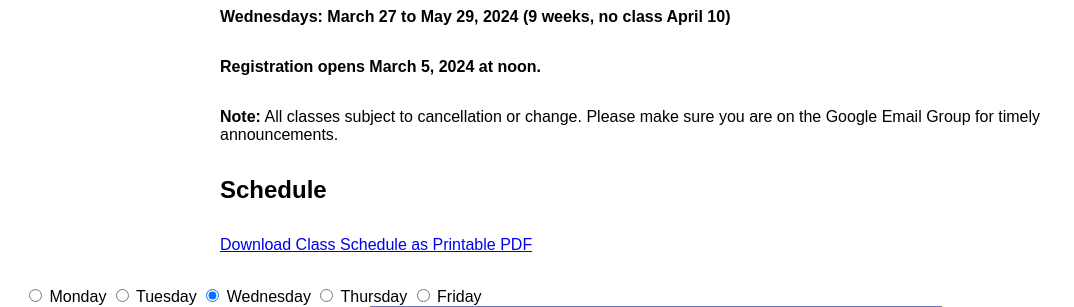
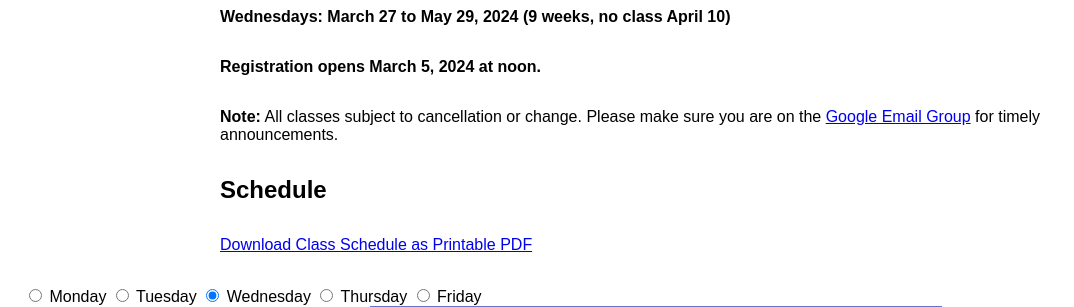
Before and after one commit to loyalheightshomeschool/loyalheightshomeschool.github.io, a Jekyll site: the page built from _quarters/fall-2023-classes.html, in a window 1280 px wide. Shown: the part 204-511 px from the top of the page, without its empty margins (0-1074 px from the left). Built offline with Jekyll 4.4.1, drawn with Linux system fonts in a browser that asks for light colours; part of the change alters nothing that is shown.

```diff
--- a/_layouts/quarter.html
+++ b/_layouts/quarter.html
@@ -5,7 +5,7 @@ layout: default
 
 <p><strong>Registration opens {{ page.register }} at noon.</strong></p>
 
-<p><strong>Note:</strong> All classes subject to cancellation or change. Please make sure you are on the Google Email Group for timely announcements.</p>
+<p><strong>Note:</strong> All classes subject to cancellation or change. Please make sure you are on the <a href="https://groups.google.com/g/loyalheightshomeschool" target="_blank" rel="noreferrer noopener">Google Email Group</a> for timely announcements.</p>
 
 <h2>Schedule</h2>
 
```
